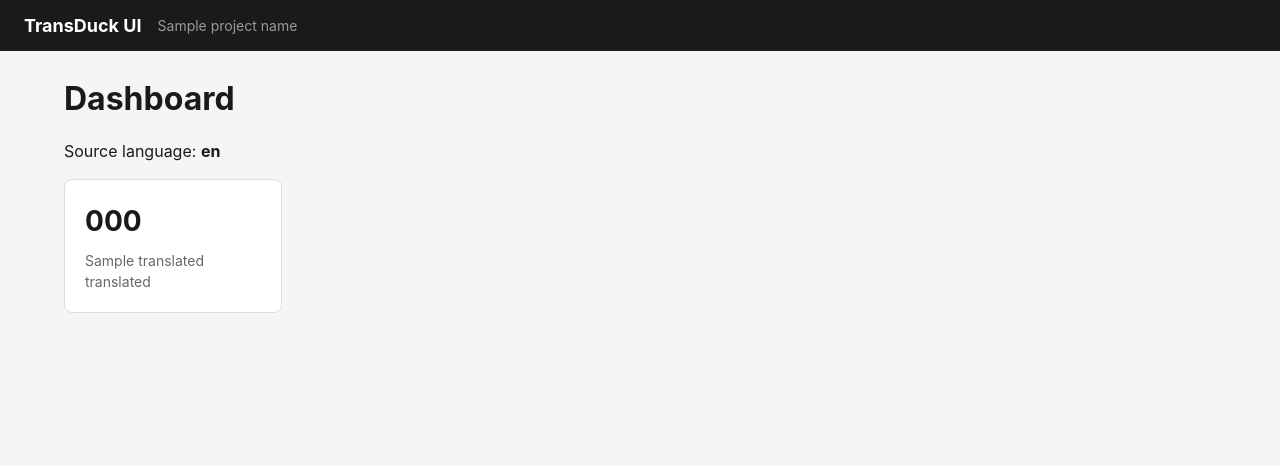
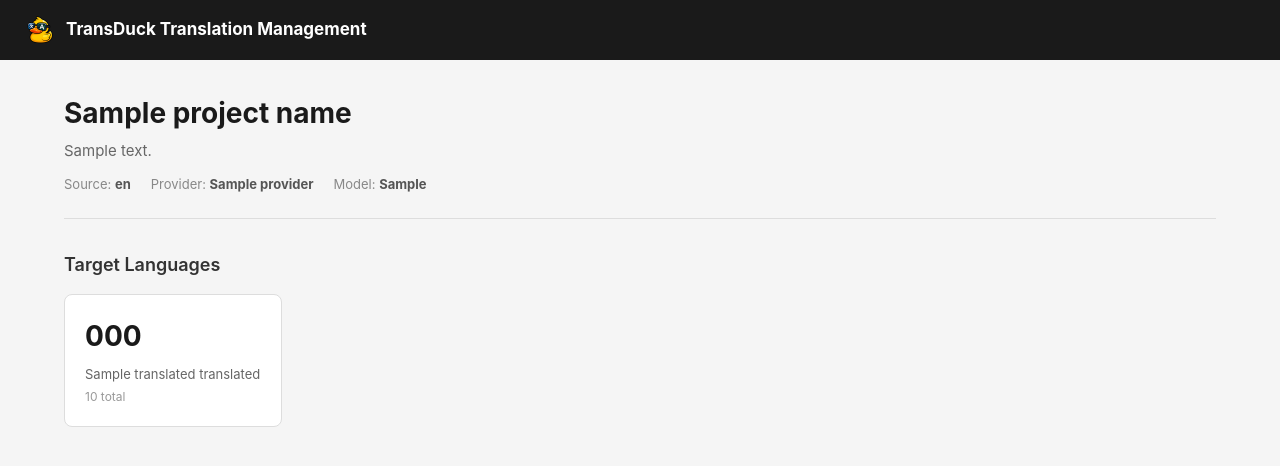
Before and after one commit to timnilson/transduck-ui, a Python web app: template templates/index.html in a window 1280 px wide. Shown: the top 466 px of the page. Run offline with Jinja, Linux system fonts and the light colour scheme; the template is opened without the code that fills it: most values are stand-ins (such as "Sample title", 1, 10 or a date in 2020).

Commit message:
feat: add logo, project details on dashboard, polish UI
- Add TransDuck logo to nav header
- Show project name, context, provider, and model on dashboard
- Show total count per language card
- Polish CSS: better spacing, hover effects, uppercase table headers,
  focus states on inputs

Co-Authored-By: Claude Opus 4.6 (1M context) <noreply@anthropic.com>

```diff
--- a/app.py
+++ b/app.py
@@ -29,9 +29,12 @@ store = TranslationStore(config.storage_path, config.source_lang)
 def inject_globals():
     return {
         "project_name": config.project_name,
+        "project_context": config.project_context,
         "source_lang": config.source_lang,
         "target_langs": config.target_langs,
         "ai_translate_enabled": config.ai_translate_enabled,
+        "provider": config.provider,
+        "backend_model": config.backend_model,
     }
 
 
--- a/static/style.css
+++ b/static/style.css
@@ -7,40 +7,83 @@ body {
     line-height: 1.5;
 }
 
+/* Nav */
 nav {
     background: #1a1a1a;
     color: #fff;
-    padding: 12px 24px;
+    padding: 14px 24px;
     display: flex;
     align-items: center;
-    gap: 16px;
 }
 
 .nav-brand {
     color: #fff;
     text-decoration: none;
     font-weight: 700;
-    font-size: 18px;
+    font-size: 17px;
+    display: flex;
+    align-items: center;
+    gap: 10px;
 }
 
-.nav-project {
-    color: #999;
-    font-size: 14px;
+.nav-logo {
+    height: 32px;
+    width: auto;
 }
 
+/* Main */
 main {
     max-width: 1200px;
     margin: 0 auto;
-    padding: 24px;
+    padding: 32px 24px;
 }
 
-h1 { margin-bottom: 16px; }
+/* Project header */
+.project-header {
+    margin-bottom: 32px;
+    padding-bottom: 24px;
+    border-bottom: 1px solid #ddd;
+}
 
+.project-header h1 {
+    font-size: 28px;
+    margin-bottom: 6px;
+}
+
+.project-context {
+    color: #666;
+    font-size: 15px;
+    margin-bottom: 12px;
+}
+
+.project-meta {
+    display: flex;
+    gap: 20px;
+    flex-wrap: wrap;
+}
+
+.meta-item {
+    font-size: 13px;
+    color: #888;
+}
+
+.meta-item strong {
+    color: #555;
+}
+
+/* Section title */
+.section-title {
+    font-size: 18px;
+    font-weight: 600;
+    margin-bottom: 16px;
+    color: #333;
+}
+
+/* Language grid */
 .language-grid {
     display: grid;
-    grid-template-columns: repeat(auto-fill, minmax(200px, 1fr));
+    grid-template-columns: repeat(auto-fill, minmax(180px, 1fr));
     gap: 16px;
-    margin-top: 16px;
 }
 
 .language-card {
@@ -61,11 +107,13 @@ h1 { margin-bottom: 16px; }
     margin-bottom: 8px;
 }
 
-.lang-stats { display: flex; flex-direction: column; gap: 4px; }
+.lang-stats { display: flex; flex-direction: column; gap: 3px; }
 
-.stat { font-size: 14px; color: #666; }
+.stat { font-size: 13px; color: #666; }
 .stat.failed { color: #c0392b; }
+.stat.total { color: #999; font-size: 12px; }
 
+/* Search bar */
 .search-bar {
     margin-bottom: 20px;
     display: flex;
@@ -149,17 +222,28 @@ th { background: #fafafa; font-weight: 600; }
 .btn.ai:hover { background: #ebf5fb; }
 .btn:disabled { opacity: 0.5; cursor: not-allowed; }
 
+/* Errors */
 .row-error {
     color: #c0392b;
     font-size: 12px;
     margin-top: 4px;
 }
 
+/* Misc */
 .empty-state { color: #888; margin-top: 20px; }
 
-.back-link { display: inline-block; margin-bottom: 16px; color: #3498db; text-decoration: none; }
+.back-link {
+    display: inline-block;
+    margin-bottom: 16px;
+    color: #3498db;
+    text-decoration: none;
+    font-size: 14px;
+}
 .back-link:hover { text-decoration: underline; }
 
+h1 { margin-bottom: 16px; }
+
+/* Spinner */
 .spinner {
     display: inline-block;
     width: 14px;
--- a/templates/base.html
+++ b/templates/base.html
@@ -3,13 +3,15 @@
 <head>
     <meta charset="UTF-8">
     <meta name="viewport" content="width=device-width, initial-scale=1.0">
-    <title>{{ project_name }} - TransDuck UI</title>
+    <title>{{ project_name }} - TransDuck</title>
     <link rel="stylesheet" href="{{ url_for('static', filename='style.css') }}">
 </head>
 <body>
     <nav>
-        <a href="/" class="nav-brand">TransDuck UI</a>
-        <span class="nav-project">{{ project_name }}</span>
+        <a href="/" class="nav-brand">
+            <img src="{{ url_for('static', filename='logo.png') }}" alt="TransDuck" class="nav-logo">
+            <span>TransDuck Translation Management</span>
+        </a>
     </nav>
     <main>
         {% block content %}{% endblock %}
--- a/templates/index.html
+++ b/templates/index.html
@@ -1,7 +1,18 @@
 {% extends "base.html" %}
 {% block content %}
-<h1>Dashboard</h1>
-<p>Source language: <strong>{{ source_lang }}</strong></p>
+<div class="project-header">
+    <h1>{{ project_name }}</h1>
+    {% if project_context %}
+    <p class="project-context">{{ project_context }}</p>
+    {% endif %}
+    <div class="project-meta">
+        <span class="meta-item">Source: <strong>{{ source_lang }}</strong></span>
+        <span class="meta-item">Provider: <strong>{{ provider }}</strong></span>
+        <span class="meta-item">Model: <strong>{{ backend_model }}</strong></span>
+    </div>
+</div>
+
+<h2 class="section-title">Target Languages</h2>
 
 <div class="language-grid">
     {% for lang in languages %}
@@ -12,6 +23,7 @@
             {% if lang.failed > 0 %}
             <span class="stat failed">{{ lang.failed }} failed</span>
             {% endif %}
+            <span class="stat total">{{ lang.total }} total</span>
         </div>
     </a>
     {% endfor %}
```
Also changed, not shown: other parts of static/style.css (+34 -6 lines), static/logo.png (added).
